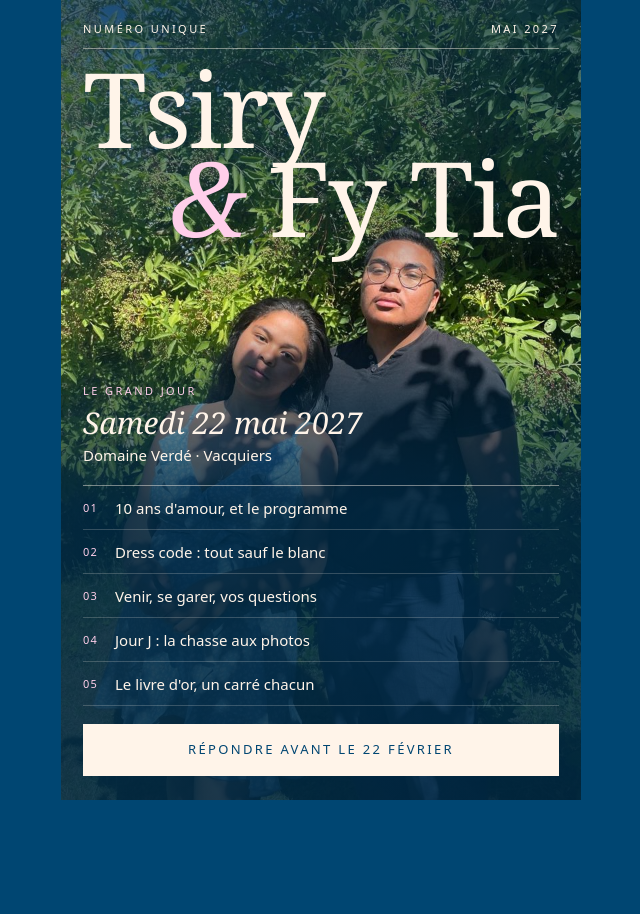
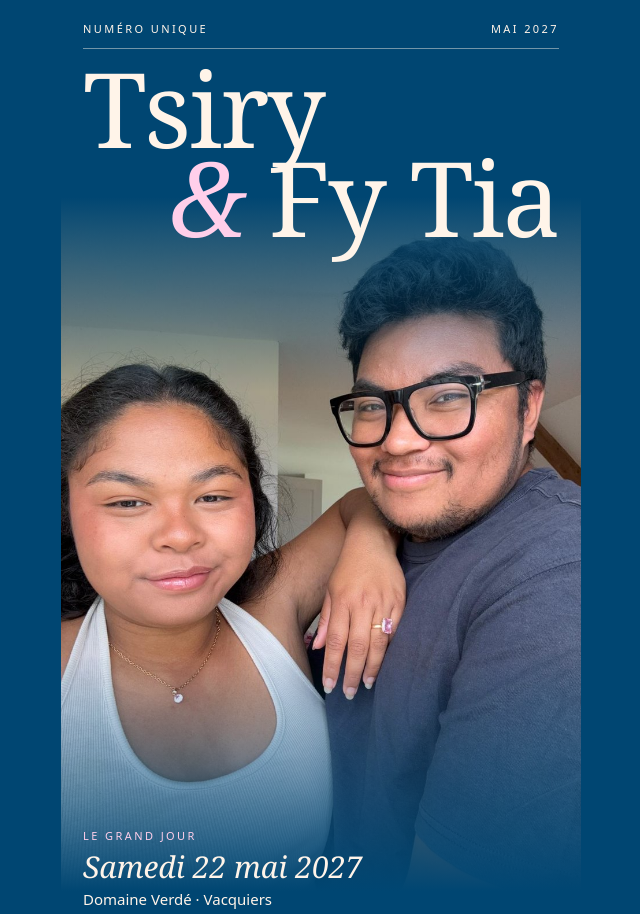
Before and after one commit to Herynyandry/site-mariage, an Astro site: page /couverture in a window 1280 px wide. Shown: the top 914 px of the page, without its empty margins (319-959 px from the left). Before the commit the page ends 800 px from the top, so only its background shows below. Built offline with nearby package versions, Linux system fonts and the light colour scheme; Astro itself is replaced by a stand-in of ours.

Commit message:
Retours de Fy Tia du 20/11 : cérémonie à 14 h, dress code sans palette, selfie en couverture
- Cérémonie à 14 h (programme et verso du faire-part), à la demande de Fy Tia :
  « j'ai peur qu'on ne prenne pas large ».
- Dress code : la palette « À oser » est retirée ; restent la règle sur le blanc,
  les teintes à éviter et la consigne « Sortez vos plus belles tenues colorées ! ».
- Couverture : le selfie à la bague en définition d'origine (900 × 1200, sans
  métadonnées). C'est un gros plan : en fond plein écran, le recadrage coupait le
  visage de Fy Tia et le sommaire le recouvrait. La photo passe donc entière en
  pleine largeur, entre les noms et la date ; la couverture défile un peu.
- Notre histoire : la photo du feuillage (ex-couverture) remplace le selfie, qui
  aurait sinon paru deux fois.

Vérifié en Chromium à 360, 390 et 430 px de large, sans erreur de console.

Co-Authored-By: Claude Opus 5.5 <noreply@anthropic.com>

```diff
--- a/src/pages/couverture.astro
+++ b/src/pages/couverture.astro
@@ -14,9 +14,6 @@ const rubriques = [
 
 <Base titre="Couverture" fond="#004672">
   <main class="couv">
-    <img class="couv__photo" src={lien('/photos/couverture-feuillage.jpg')} alt="Tsiry et Fy Tia devant un feuillage, en plein soleil" />
-    <div class="couv__voile couv__voile--haut" aria-hidden="true"></div>
-    <div class="couv__voile couv__voile--bas" aria-hidden="true"></div>
     <div class="couv__contenu">
       <div class="couv__bandeau">
         <span>Numéro unique</span>
@@ -26,6 +23,9 @@ const rubriques = [
         <span>Tsiry</span>
         <span class="couv__ligne2"><em>&amp;</em> Fy Tia</span>
       </h1>
+      <div class="couv__cadre">
+        <img class="couv__photo" src={lien('/photos/couverture-bague.jpg')} alt="Selfie de Tsiry et Fy Tia, la bague bien visible" />
+      </div>
       <div class="pousse"></div>
       <p class="couv__surtitre">Le grand jour</p>
       <p class="couv__date">Samedi 22 mai 2027</p>
@@ -64,31 +64,40 @@ const rubriques = [
     color: var(--papier);
   }
 
-  .couv__photo {
-    position: absolute;
-    inset: 0;
-    width: 100%;
-    height: 100%;
-    object-fit: cover;
-    object-position: 50% 40%;
+  /* La photo d'accueil est un selfie en gros plan (choix de Fy Tia, 20/11) : en fond plein écran,
+     le recadrage coupait un visage et le sommaire le recouvrait. Elle prend donc toute la largeur,
+     entière, entre les noms (qui mordent sur le plafond) et la date (qui mord sur le bas). */
+  .couv__cadre {
+    position: relative;
+    margin: -44px -22px 0;
   }
 
-  .couv__voile {
+  .couv__cadre::before,
+  .couv__cadre::after {
+    content: '';
     position: absolute;
     left: 0;
     right: 0;
   }
 
-  .couv__voile--haut {
+  .couv__cadre::before {
     top: 0;
-    height: 300px;
-    background: linear-gradient(rgba(0, 40, 66, 0.72), rgba(0, 40, 66, 0.5) 55%, rgba(0, 40, 66, 0));
+    height: 28%;
+    background: linear-gradient(rgba(0, 70, 114, 1), rgba(0, 70, 114, 0));
   }
 
-  .couv__voile--bas {
+  .couv__cadre::after {
     bottom: 0;
-    height: 480px;
-    background: linear-gradient(rgba(0, 40, 66, 0), rgba(0, 40, 66, 0.55) 18%, rgba(0, 40, 66, 0.88) 40%);
+    height: 34%;
+    background: linear-gradient(rgba(0, 70, 114, 0), rgba(0, 70, 114, 1));
+  }
+
+  .couv__photo {
+    display: block;
+    width: 100%;
+    max-width: none;
+    aspect-ratio: 3 / 4;
+    object-fit: cover;
   }
 
   .couv__contenu {
@@ -110,6 +119,8 @@ const rubriques = [
   }
 
   .couv__noms {
+    position: relative;
+    z-index: 1;
     margin: 14px 0 0;
     font-family: var(--serif);
     font-weight: 500;
@@ -131,8 +142,15 @@ const rubriques = [
     color: var(--rose);
   }
 
+  /* Date, lieu : posés sur le dégradé du bas de la photo. */
+  .couv__surtitre,
+  .couv__date,
+  .couv__lieu {
+    position: relative;
+  }
+
   .couv__surtitre {
-    margin: 120px 0 0;
+    margin: -64px 0 0;
     font-size: 11px;
     letter-spacing: 0.22em;
     text-transform: uppercase;
--- a/src/pages/faire-part.astro
+++ b/src/pages/faire-part.astro
@@ -47,7 +47,7 @@ const barres: Array<[number, number]> = [
           <div>
             <p class="surtitre">Quand</p>
             <p class="fp__info">Samedi 22 mai 2027</p>
-            <p class="fp__detail">Cérémonie à 14 h 30</p>
+            <p class="fp__detail">Cérémonie à 14 h</p>
           </div>
           <div>
             <p class="surtitre">Où</p>
--- a/src/pages/programme.astro
+++ b/src/pages/programme.astro
@@ -14,7 +14,7 @@ import { lien } from '../lib/lien';
       <p class="chapo">Au Domaine Verdé, à Vacquiers : une cérémonie, une soirée, et un brunch le lendemain pour prolonger la fête.</p>
       <ol class="liste-filets programme">
         <li class="programme__ligne">
-          <span class="programme__heure">14 h 30</span>
+          <span class="programme__heure">14 h</span>
           <div>
             <p class="programme__quoi">Cérémonie</p>
             <p class="programme__ou">Domaine Verdé</p>
@@ -49,7 +49,7 @@ import { lien } from '../lib/lien';
       <p class="surtitre surtitre--gris histoire__signature">Tsiry &amp; Fy Tia</p>
       <div class="histoire__duo">
         <img src={lien('/photos/histoire-bague-noel.jpg')} alt="Selfie de Noël du couple, bague au doigt" loading="lazy" />
-        <img src={lien('/photos/histoire-bague.jpg')} alt="Selfie du couple, la bague bien visible" loading="lazy" />
+        <img src={lien('/photos/histoire-feuillage.jpg')} alt="Tsiry et Fy Tia devant un feuillage, en plein soleil" loading="lazy" />
       </div>
     </main>
     <div class="pousse"></div>
```
Also changed, not shown: src/pages/dress-code.astro (+2 -43 lines), public/photos/couverture-bague.jpg (added), public/photos/couverture-feuillage.jpg (deleted), public/photos/histoire-bague.jpg (deleted), public/photos/histoire-feuillage.jpg (added).
